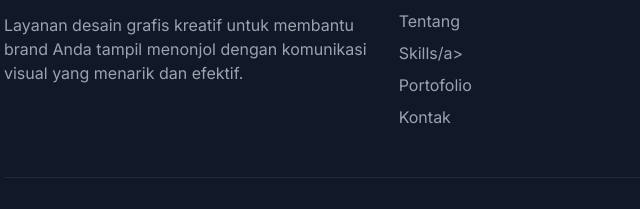
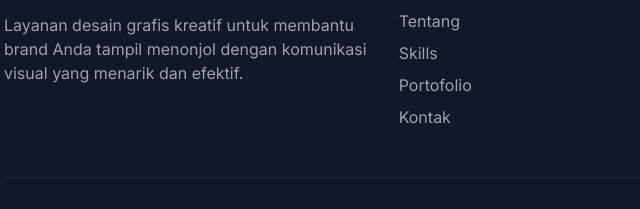
Before and after one commit to anggiSasmita/mywebsite, a plain HTML site: page index.html in a window 1280 px wide. Shown: the part 3783-3992 px from the top of the page, 60-700 px from the left. Drawn offline with nearby package versions, Linux system fonts and the light colour scheme.

Commit message:
change 4 "typo"

```diff
--- a/index.html
+++ b/index.html
@@ -732,7 +732,7 @@
         <h4 class="font-bold mb-4">Tautan Cepat</h4>
         <ul class="space-y-2">
           <li><a href="#about" class="text-gray-400 hover:text-white transition">Tentang</a></li>
-          <li><a href="#skills" class="text-gray-400 hover:text-white transition">Skills/a></li>
+          <li><a href="#skills" class="text-gray-400 hover:text-white transition">Skills</a></li>
           <li><a href="#portfolio" class="text-gray-400 hover:text-white transition">Portofolio</a></li>
           <li><a href="#contact" class="text-gray-400 hover:text-white transition">Kontak</a></li>
         </ul>
```
